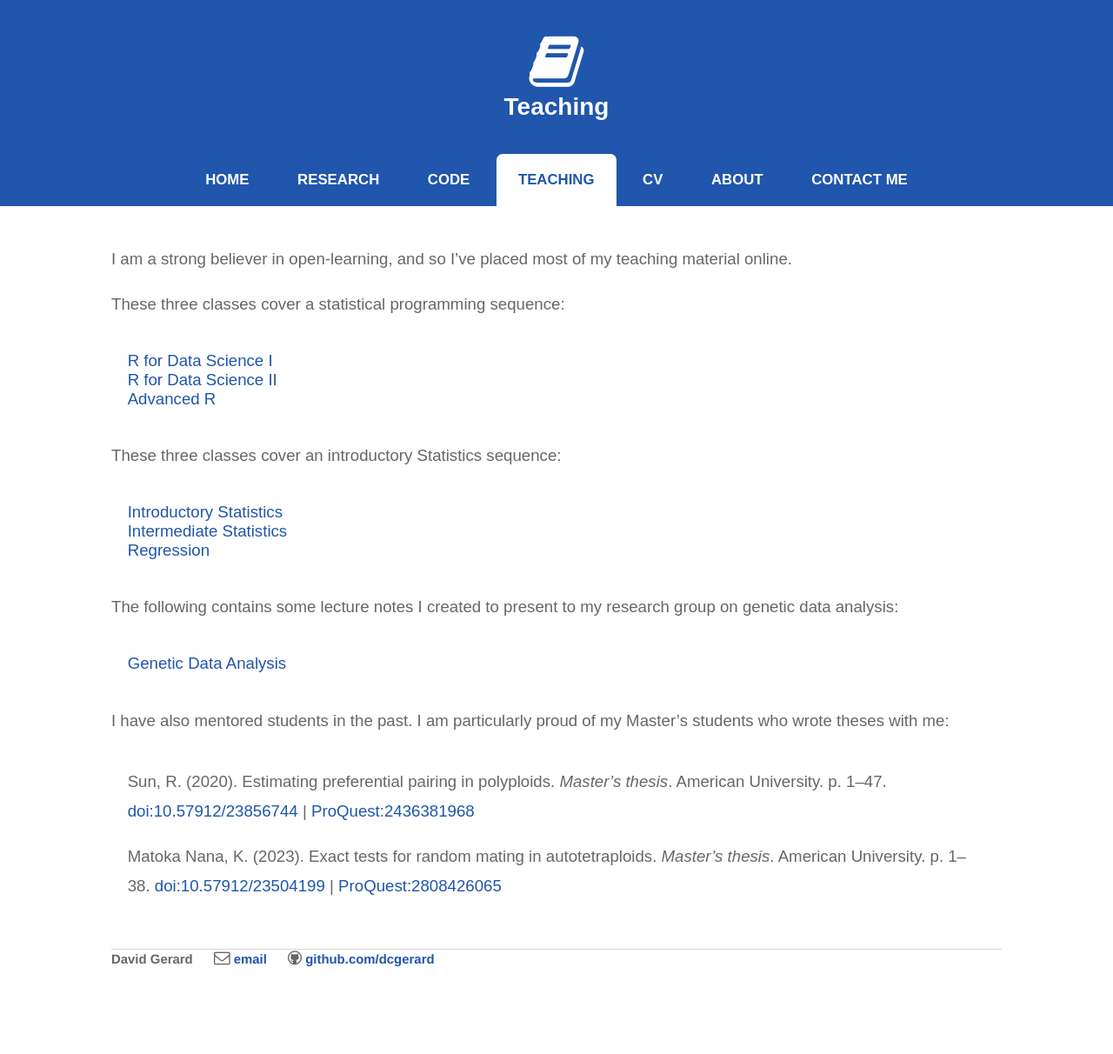
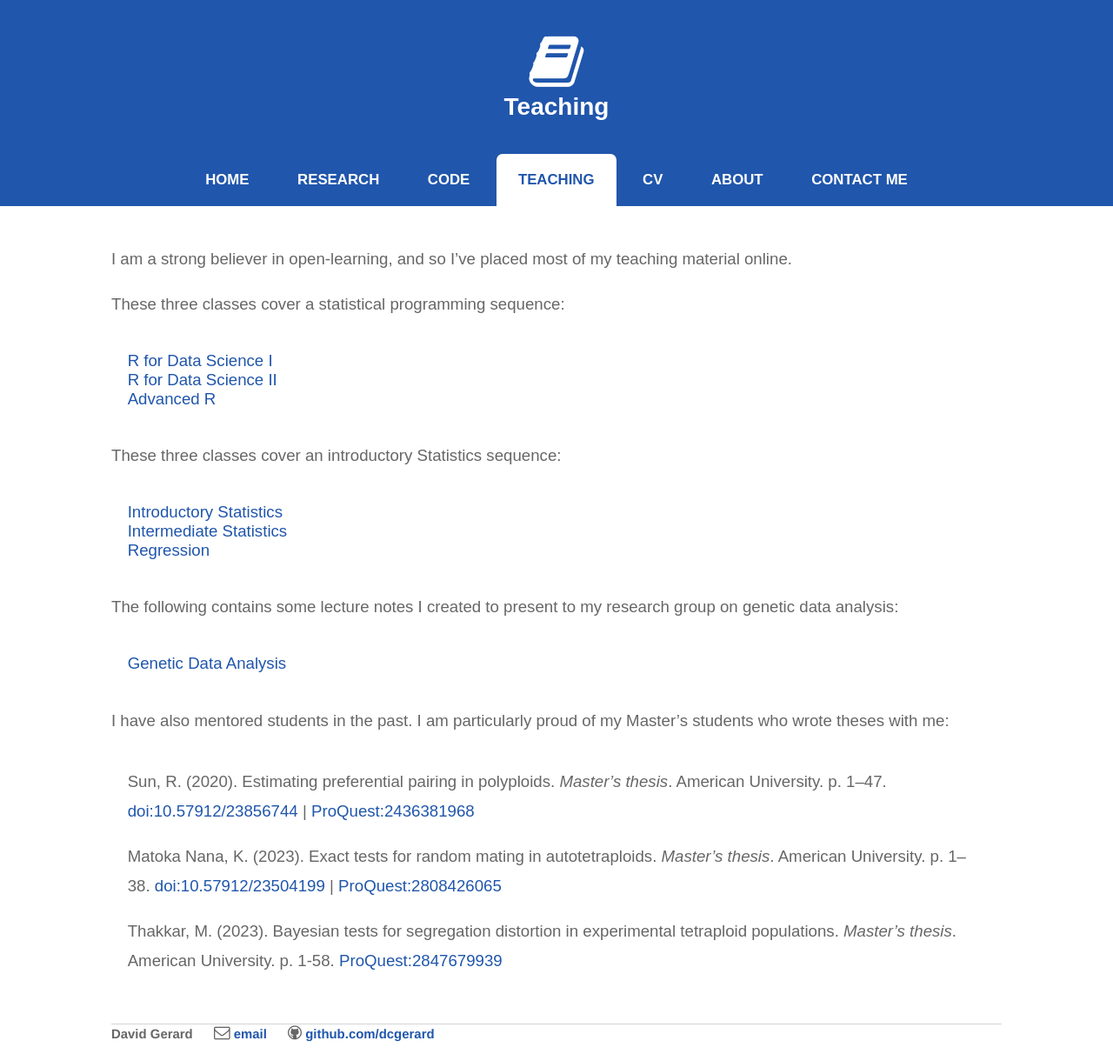
Before and after one commit to dcgerard/dcgerard.github.io, a Jekyll site: the page built from teaching/index.md, in a window 1280 px wide. Shown: the whole page at 87% size. Built offline with Jekyll 4.4.1, drawn with Linux system fonts in a browser that asks for light colours; before the commit the page ends 1126 px from its top, so only the background shows below that.

Commit message:
add mira thesis

```diff
--- a/teaching/index.md
+++ b/teaching/index.md
@@ -24,8 +24,8 @@ The following contains some lecture notes I created to present to my research gr
 
 I have also mentored students in the past. I am particularly proud of my Master's students who wrote theses with me:
 
-- Sun, R. (2020). Estimating preferential pairing in polyploids. *Master’s thesis*. American
-University. p. 1–47. [doi:10.57912/23856744](https://doi.org/10.57912/23856744) \| [ProQuest:2436381968](https://www.proquest.com/docview/2436381968)
+- Sun, R. (2020). Estimating preferential pairing in polyploids. *Master’s thesis*. American University. p. 1–47. [doi:10.57912/23856744](https://doi.org/10.57912/23856744) \| [ProQuest:2436381968](https://www.proquest.com/docview/2436381968)
 
-- Matoka Nana, K. (2023). Exact tests for random mating in autotetraploids. *Master’s thesis*.
-American University. p. 1–38. [doi:10.57912/23504199](https://doi.org/10.57912/23504199) \| [ProQuest:2808426065](https://www.proquest.com/docview/2808426065)
+- Matoka Nana, K. (2023). Exact tests for random mating in autotetraploids. *Master’s thesis*. American University. p. 1–38. [doi:10.57912/23504199](https://doi.org/10.57912/23504199) \| [ProQuest:2808426065](https://www.proquest.com/docview/2808426065)
+
+- Thakkar, M. (2023). Bayesian tests for segregation distortion in experimental tetraploid populations. *Master's thesis*. American University. p. 1-58. [ProQuest:2847679939](https://www.proquest.com/docview/2847679939)
```
Also changed, not shown: Gemfile.lock, 1 other file.
